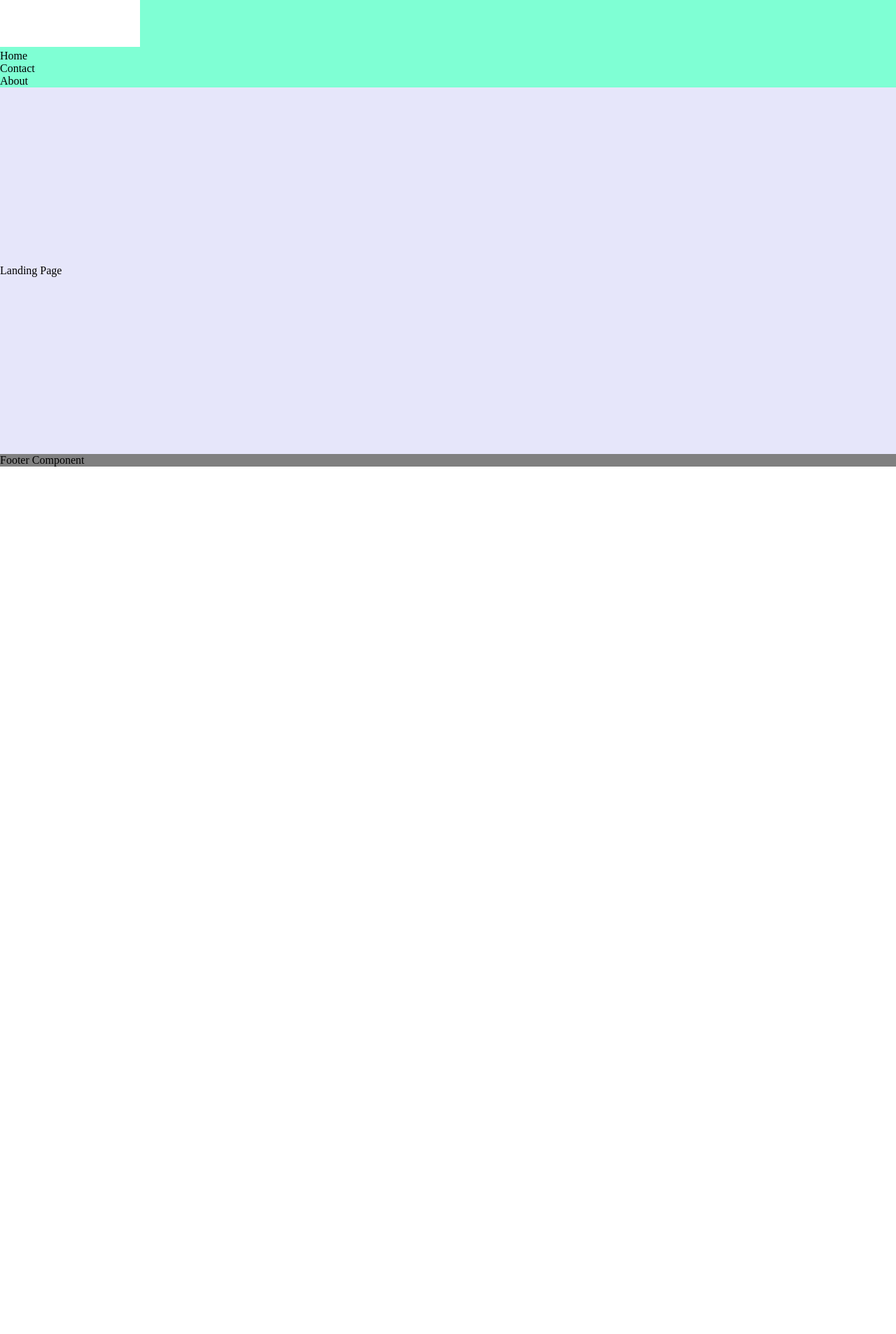
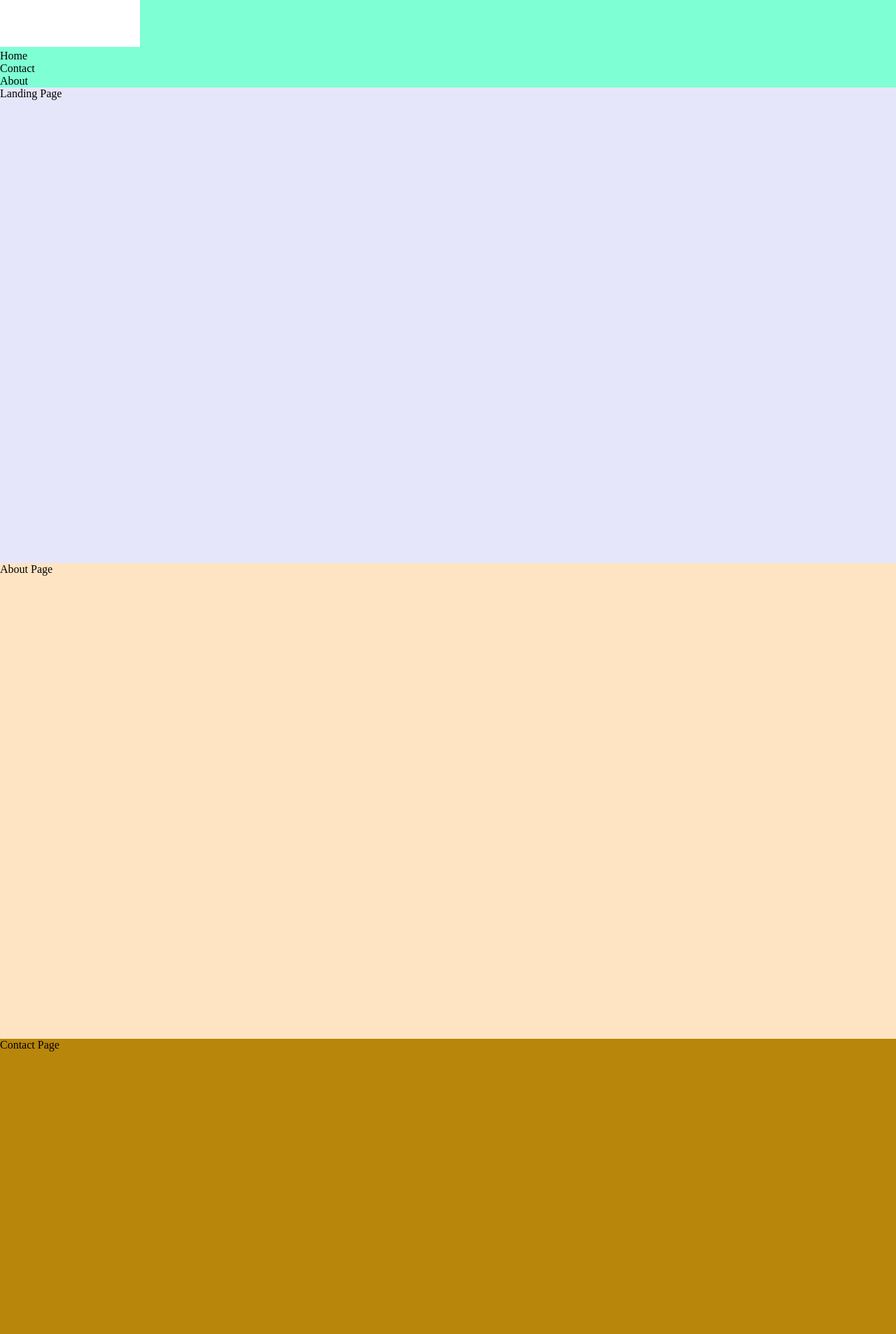
Before and after one commit to mattpero22/socialcontentplus, a React (Create React App) app in the folder main/: page / in a window 1280 px wide. Shown: the part 133-2040 px from the top of the page at 70% size. Before the commit the page ends 800 px from the top, so only its background shows below. Built offline with nearby package versions, Linux system fonts and the light colour scheme.

Commit message:
added more styles and changed the tab icon

```diff
--- a/main/public/index.html
+++ b/main/public/index.html
@@ -2,14 +2,14 @@
 <html lang="en">
   <head>
     <meta charset="utf-8" />
-    <link rel="icon" href="%PUBLIC_URL%/favicon.ico" />
+    <link rel="icon" href="./img/icon1.png" />
     <meta name="viewport" content="width=device-width, initial-scale=1" />
     <meta name="theme-color" content="#000000" />
     <meta
       name="description"
-      content="Web site created using create-react-app"
+      content="Website for Social Content Plus"
     />
-    <link rel="apple-touch-icon" href="%PUBLIC_URL%/logo192.png" />
+    <link rel="apple-touch-icon" href="./img/icon1.png" />
     <!--
       manifest.json provides metadata used when your web app is installed on a
       user's mobile device or desktop. See https://developers.google.com/web/fundamentals/web-app-manifest/
@@ -24,7 +24,7 @@
       work correctly both with client-side routing and a non-root public URL.
       Learn how to configure a non-root public URL by running `npm run build`.
     -->
-    <title>React App</title>
+    <title>Social Content Plus</title>
   </head>
   <body>
     <noscript>You need to enable JavaScript to run this app.</noscript>
--- a/main/src/App.css
+++ b/main/src/App.css
@@ -13,7 +13,6 @@
     flex-direction: column;
     align-items: center;
     justify-content: space-between;
-    height: 100vh;
 }
 
 #app > * {
@@ -22,8 +21,7 @@
 
 .page {
     display: flex;
-    align-items: center;
-    height: 100%;
+    height: 85vh;
 }
 
 #nav {
@@ -39,6 +37,14 @@
     background-color: lavender;
 }
 
+#about {
+    background-color: bisque;
+}
+
+#contact {
+    background-color: darkgoldenrod;
+}
+
 #footer {
     background-color: grey;
 }
--- a/main/src/components/Main.jsx
+++ b/main/src/components/Main.jsx
@@ -4,15 +4,11 @@ import Contact from "../pages/Contact"
 import Landing from "../pages/Landing"
 
 const Main = (props) => {
-    const currentPage = props.page
-    let pageEle = <></>
-
-    // check the page using props
-    currentPage === "landing" ? pageEle = <Landing></Landing> : <></>
-    currentPage === "about" ? pageEle = <About></About> : <></>
-    currentPage === "contact" ? pageEle = <Contact></Contact> : <></>
-
-    return pageEle
+    return <>
+        <Landing></Landing>
+        <About></About>
+        <Contact></Contact>
+    </>
 }
 
 export default Main
--- a/main/src/pages/About.jsx
+++ b/main/src/pages/About.jsx
@@ -1,5 +1,9 @@
 const About = () => {
-    return <>About Page</>
+    return <>
+        <div id="about" className="page">
+            About Page
+        </div>
+    </>
 }
 
 export default About
--- a/main/src/pages/Contact.jsx
+++ b/main/src/pages/Contact.jsx
@@ -1,5 +1,9 @@
 const Contact = () => {
-    return <> </>
+    return <>
+    <div id="contact" className="page">
+        Contact Page
+    </div>
+    </>
 }
 
 export default Contact
```
Also changed, not shown: main/public/img/icon1.png (added), main/public/manifest.json.
